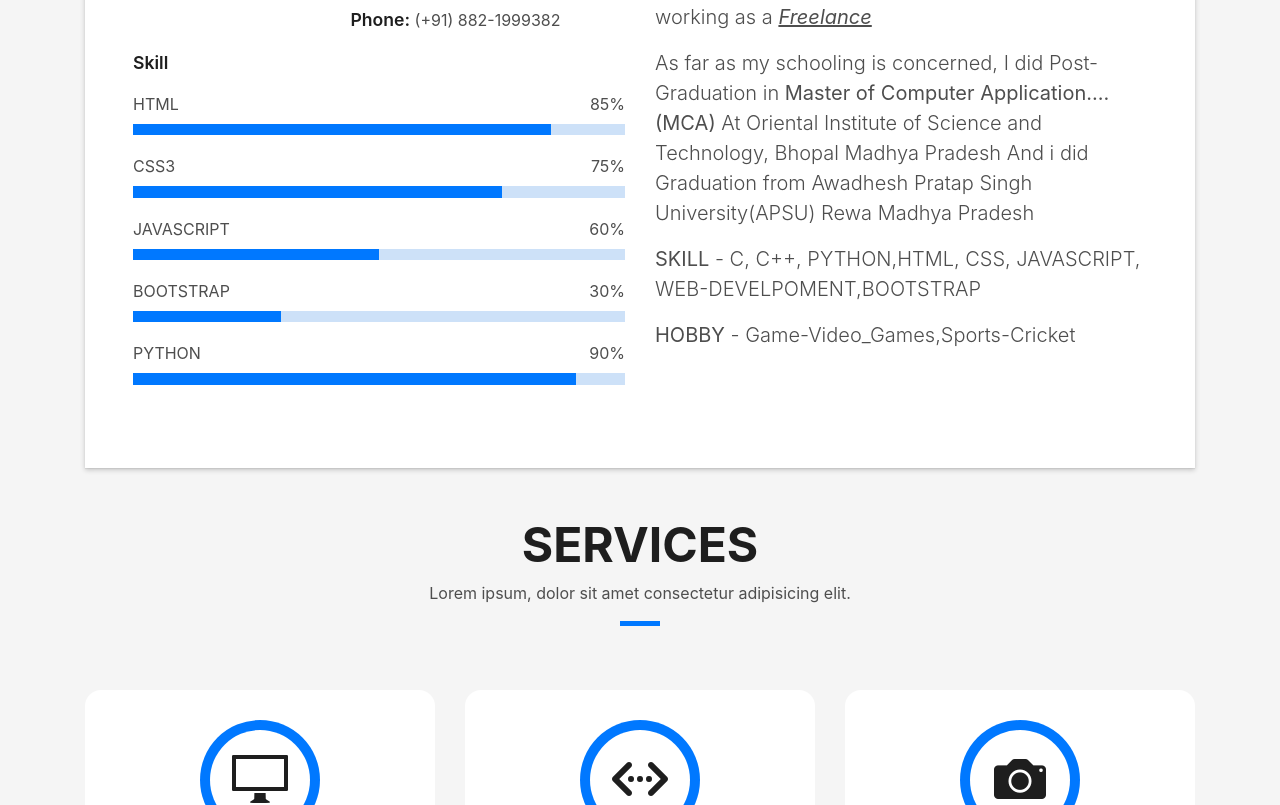
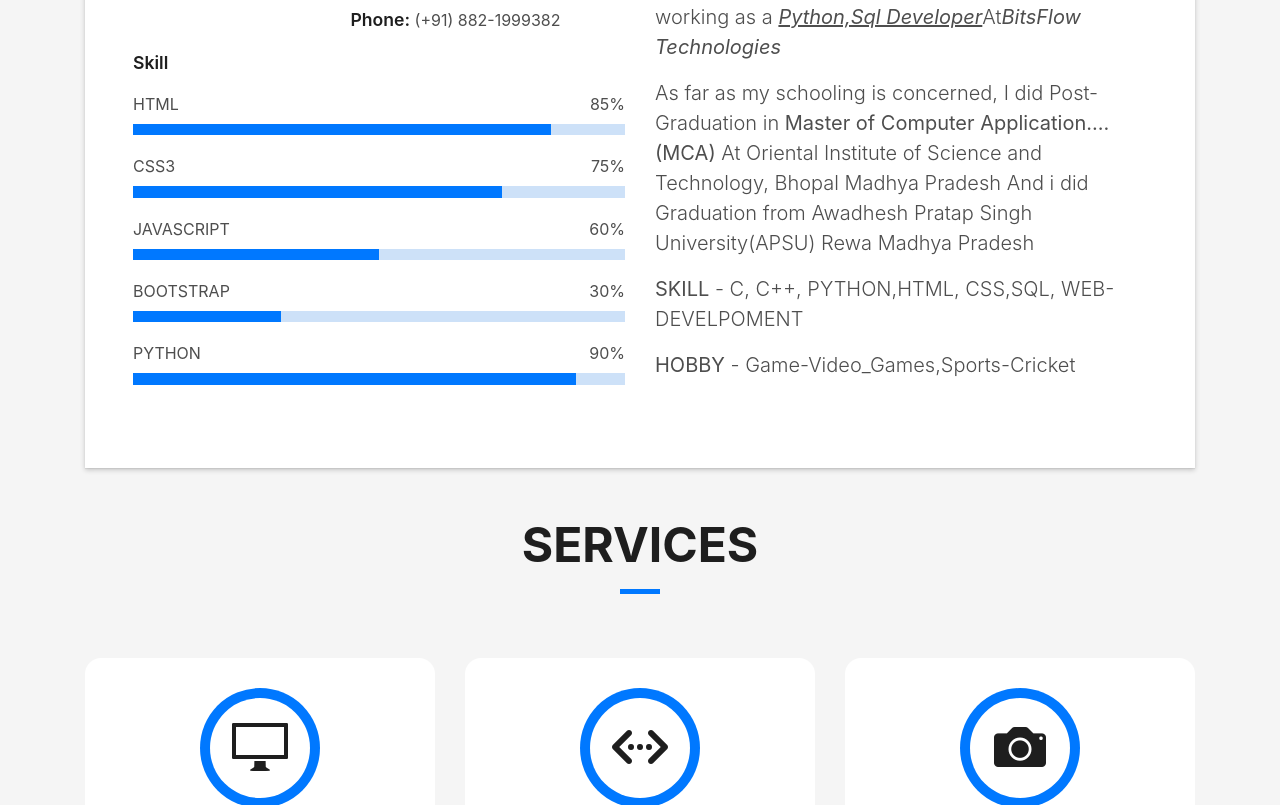
Before and after one commit to Prakash594/About, a plain HTML site: page index.html in a window 1280 px wide. Shown: the part 1072-1877 px from the top of the page. Drawn offline with Linux system fonts and the light colour scheme; files whose address does not match are found by name.

Commit message:
Update index.html

```diff
--- a/index.html
+++ b/index.html
@@ -148,7 +148,7 @@
                   </div>
                   <p class="lead">
                     I am a Python Developer,with Experience of Web Design & Full Stack Developer
-                    Currently i am working as a <b><i><u>Freelance</u></i></b>
+                    Currently i am working as a <b><i><u>Python,Sql Developer</u></i></b>At<b><i>BitsFlow Technologies</i></b>
 
                   </p>
                   <p class="lead">
@@ -160,7 +160,7 @@
                     And i did Graduation from Awadhesh Pratap Singh University(APSU) Rewa Madhya Pradesh
                   <p class="lead">
                     <strong>SKILL</strong> -
-                    C, C++, PYTHON,HTML, CSS, JAVASCRIPT, WEB-DEVELPOMENT,BOOTSTRAP
+                    C, C++, PYTHON,HTML, CSS,SQL, WEB-DEVELPOMENT
                   <p class="lead">
                     <strong>HOBBY</strong> -
                     Game-Video_Games,Sports-Cricket
@@ -184,7 +184,7 @@
               Services
             </h3>
             <p class="subtitle-a">
-              Lorem ipsum, dolor sit amet consectetur adipisicing elit.
+
             </p>
             <div class="line-mf"></div>
           </div>
```
